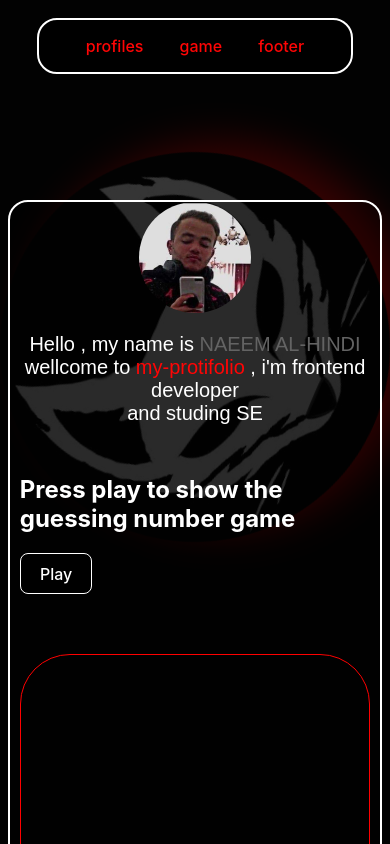
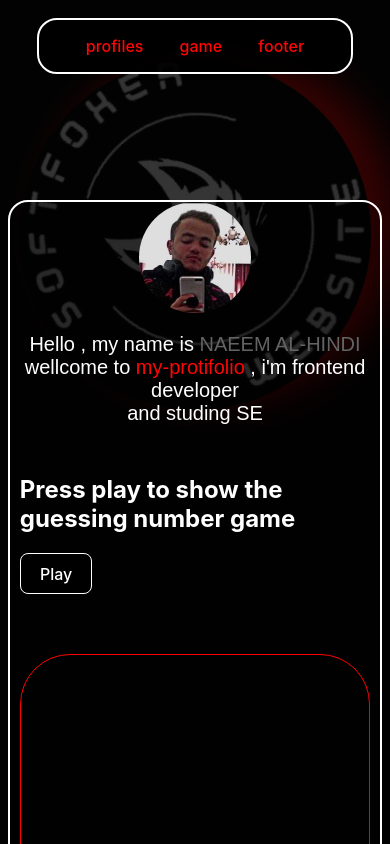
Before and after one commit to Na3eM17/My-Portofolio, a React (Vite) app: page / in a window 390 px wide. Shown: the top 844 px of the page. Built offline with nearby package versions, Linux system fonts and the light colour scheme.

Commit message:
logo rotate

```diff
--- a/src/cintains.jsx
+++ b/src/cintains.jsx
@@ -1,5 +1,5 @@
 import { useState } from "react";
-import photo from "./assets/logo.jpg"
+import photo from "./assets/logo2.jpg"
 import ph from "./assets/photo.jpg"
 import pic1 from "./assets/project.png"
 import pic2 from "./assets/project2.png"
--- a/src/index.css
+++ b/src/index.css
@@ -247,7 +247,7 @@ width: 50%;
 aspect-ratio: 4/4;
 z-index: -1;
 filter: drop-shadow(20px 20px  20px rgb(255, 0, 0));
-top: 18%;
+top: 7%;
 left: 25%;
 transform: translate(-50%,-50%);
 }
@@ -308,8 +308,8 @@ border-radius: 0;
 
 @media screen and (max-width:435px){
   .img-animation{
-    width: 100%;
-    left: 0%;
+    width: 90%;
+    left: 5%;
   }
   #game{
     width: 80%;
```
Also changed, not shown: src/assets/logo.jpg (deleted), src/assets/logo2.jpg (added).
